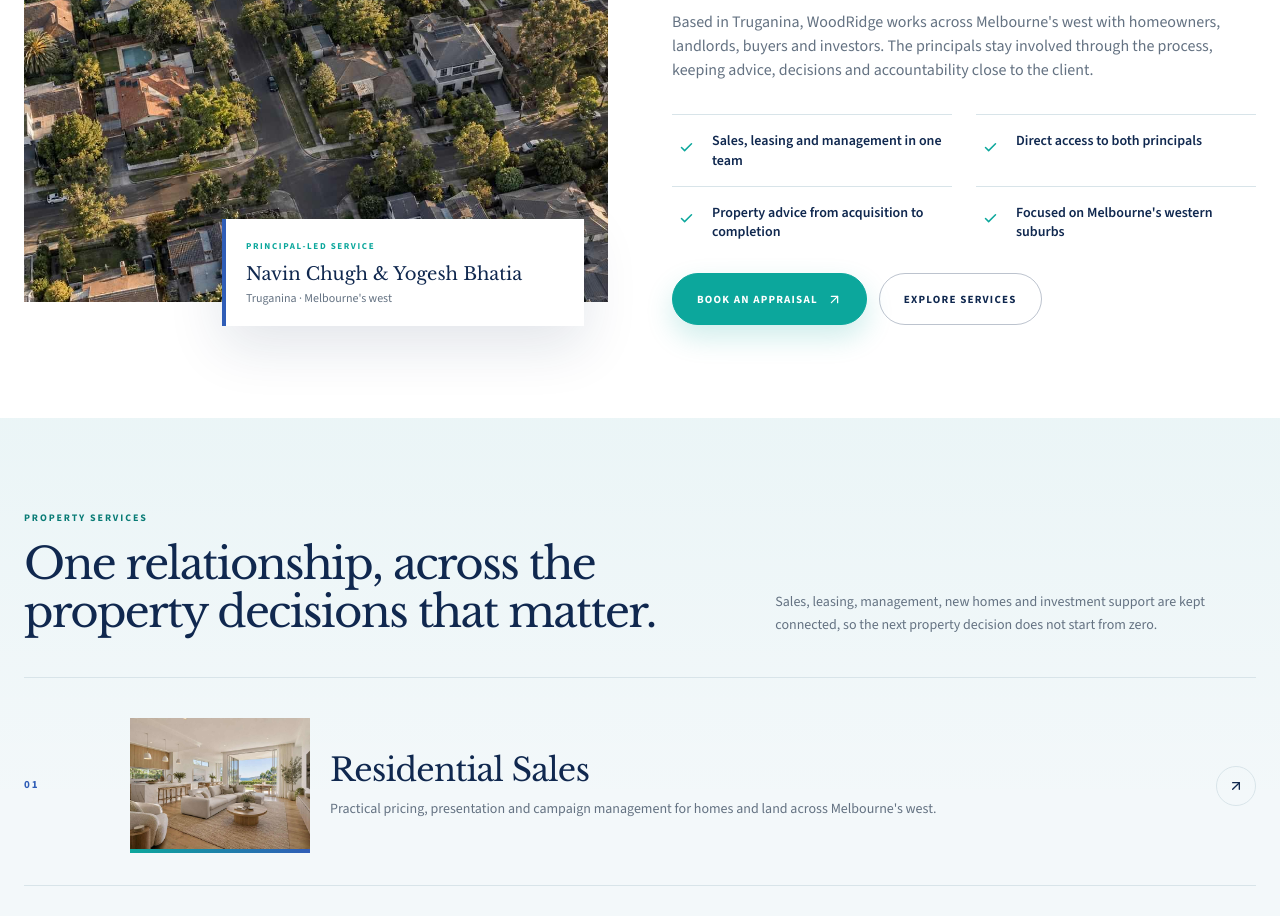
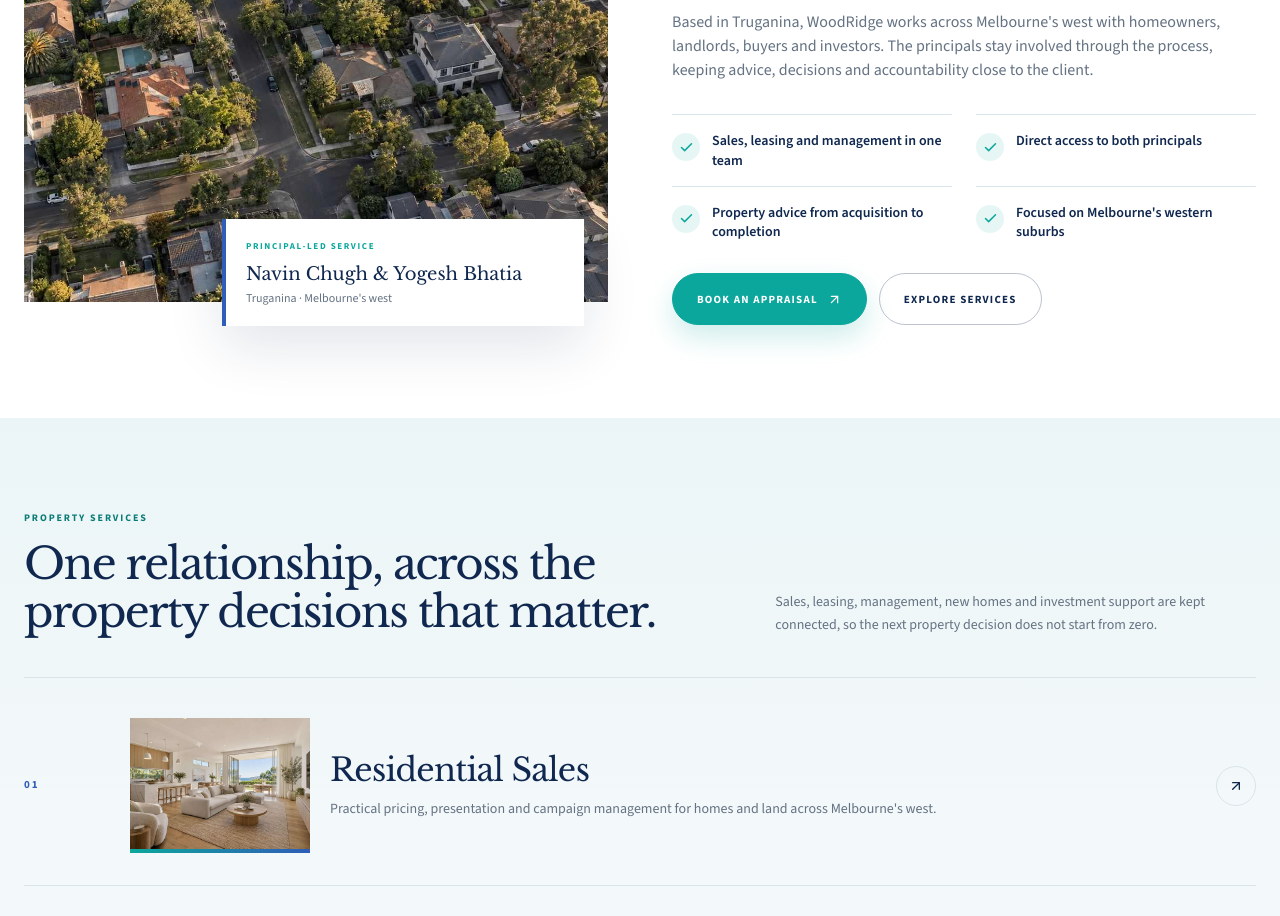
Before and after one commit to tayyabheree/Estate-website, a Next.js app: page / in a window 1280 px wide. Shown: the part 1180-2096 px from the top of the page. Built offline with nearby package versions, Linux system fonts and the light colour scheme.

Commit message:
Normalize brand color opacity utilities

```diff
--- a/components/sections/AboutTrust.tsx
+++ b/components/sections/AboutTrust.tsx
@@ -53,7 +53,7 @@
               <div className="mt-8 grid gap-x-6 gap-y-4 sm:grid-cols-2">
                 {site.trustPoints.map((point) => (
                   <div key={point} className="flex min-w-0 gap-3 border-t border-line pt-4">
-                    <span className="mt-0.5 flex h-7 w-7 shrink-0 items-center justify-center rounded-full bg-teal/10 text-teal">
+                    <span className="mt-0.5 flex h-7 w-7 shrink-0 items-center justify-center rounded-full bg-[rgba(12,167,156,.10)] text-teal">
                       <Check size={15} strokeWidth={2.4} />
                     </span>
                     <span className="text-sm font-semibold leading-snug text-navy">{point}</span>
```
